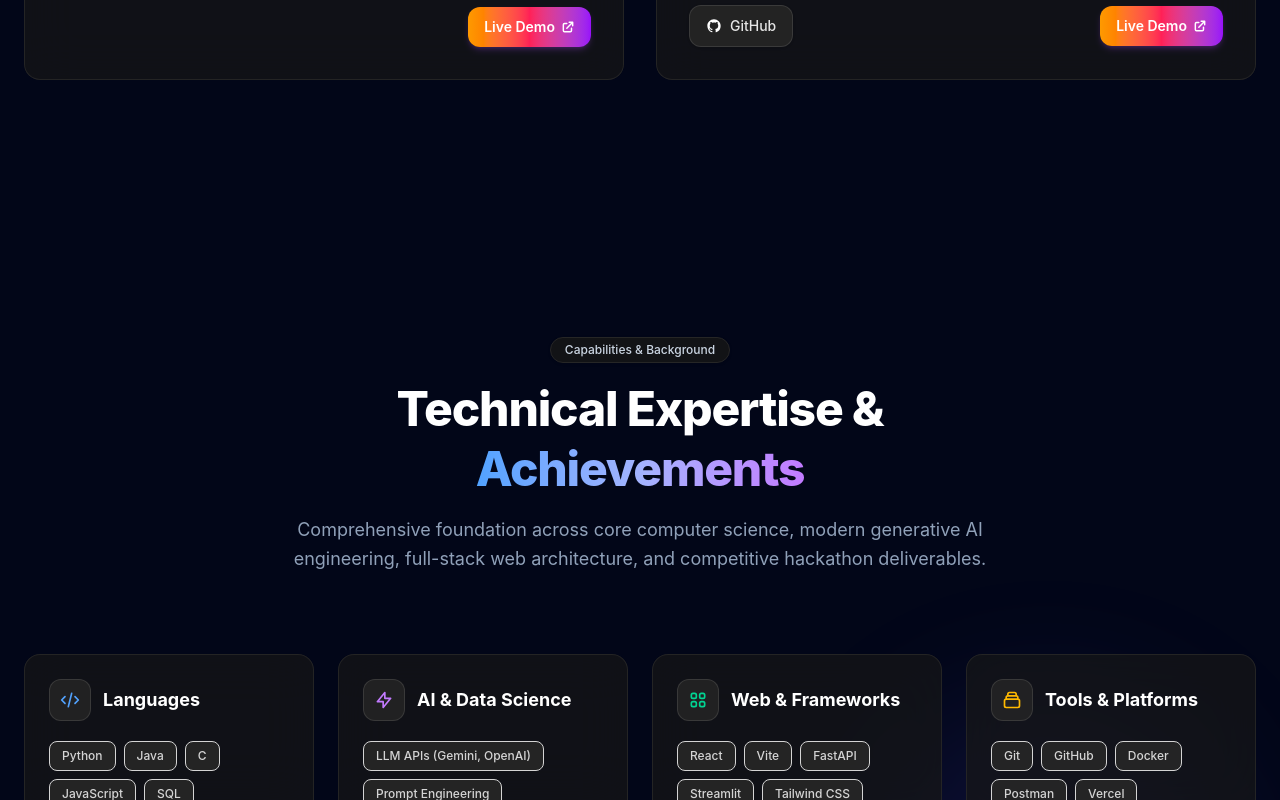
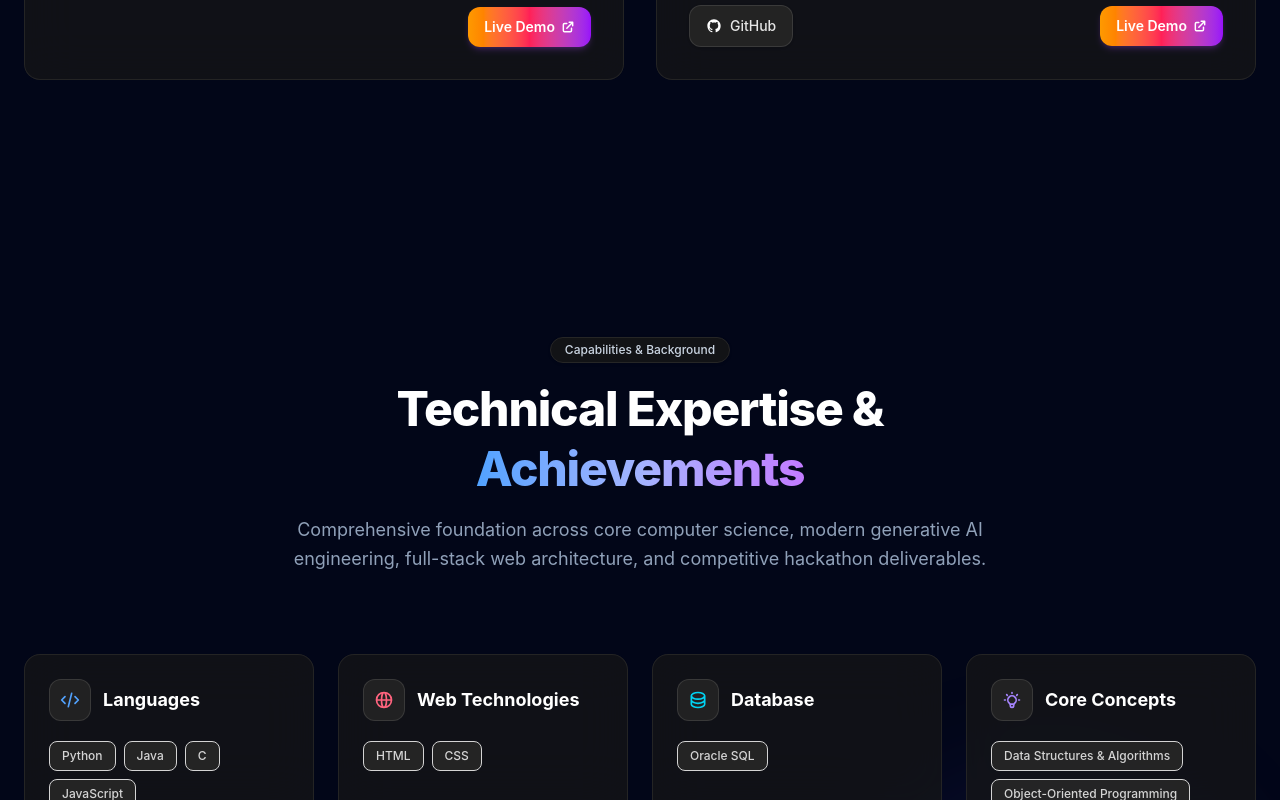
Before and after one commit to YendetiYashashwini/yashashwini-portfolio, a React app: page / in a window 1280 px wide. Shown: the part 2000-2800 px from the top of the page. Built offline with nearby package versions, Linux system fonts and the light colour scheme; the HTML template or start-up script is replaced by a standard one.

Commit message:
feat(skills): add technical skills grid and achievements section

```diff
--- a/src/components/SkillsAndExperience.jsx
+++ b/src/components/SkillsAndExperience.jsx
@@ -4,51 +4,106 @@ export default function SkillsAndExperience() {
       category: 'Languages',
       badgeColor: 'text-blue-400 bg-blue-500/10 border-blue-500/30',
       hoverGlow: 'hover:border-blue-500/40',
+      colSpan: 'col-span-1',
       icon: (
         <svg className="w-5 h-5 text-blue-400" fill="none" viewBox="0 0 24 24" stroke="currentColor" strokeWidth="2" aria-hidden="true">
           <path strokeLinecap="round" strokeLinejoin="round" d="M10 20l4-16m4 4l4 4-4 4M6 16l-4-4 4-4" />
         </svg>
       ),
-      skills: ['Python', 'Java', 'C', 'JavaScript', 'SQL'],
+      skills: ['Python', 'Java', 'C', 'JavaScript'],
     },
     {
-      category: 'AI & Data Science',
+      category: 'Web Technologies',
+      badgeColor: 'text-rose-400 bg-rose-500/10 border-rose-500/30',
+      hoverGlow: 'hover:border-rose-500/40',
+      colSpan: 'col-span-1',
+      icon: (
+        <svg className="w-5 h-5 text-rose-400" fill="none" viewBox="0 0 24 24" stroke="currentColor" strokeWidth="2" aria-hidden="true">
+          <path strokeLinecap="round" strokeLinejoin="round" d="M21 12a9 9 0 01-9 9m9-9a9 9 0 00-9-9m9 9H3m9 9a9 9 0 01-9-9m9 9c1.657 0 3-4.03 3-9s-1.343-9-3-9m0 18c-1.657 0-3-4.03-3-9s1.343-9 3-9m-9 9a9 9 0 019-9" />
+        </svg>
+      ),
+      skills: ['HTML', 'CSS'],
+    },
+    {
+      category: 'Database',
+      badgeColor: 'text-cyan-400 bg-cyan-500/10 border-cyan-500/30',
+      hoverGlow: 'hover:border-cyan-500/40',
+      colSpan: 'col-span-1',
+      icon: (
+        <svg className="w-5 h-5 text-cyan-400" fill="none" viewBox="0 0 24 24" stroke="currentColor" strokeWidth="2" aria-hidden="true">
+          <path strokeLinecap="round" strokeLinejoin="round" d="M4 7v10c0 2.21 3.582 4 8 4s8-1.79 8-4V7M4 7c0 2.21 3.582 4 8 4s8-1.79 8-4M4 7c0-2.21 3.582-4 8-4s8 1.79 8 4m0 5c0 2.21-3.582 4-8 4s-8-1.79-8-4" />
+        </svg>
+      ),
+      skills: ['Oracle SQL'],
+    },
+    {
+      category: 'Core Concepts',
+      badgeColor: 'text-violet-400 bg-violet-500/10 border-violet-500/30',
+      hoverGlow: 'hover:border-violet-500/40',
+      colSpan: 'col-span-1',
+      icon: (
+        <svg className="w-5 h-5 text-violet-400" fill="none" viewBox="0 0 24 24" stroke="currentColor" strokeWidth="2" aria-hidden="true">
+          <path strokeLinecap="round" strokeLinejoin="round" d="M9.663 17h4.673M12 3v1m6.364 1.636l-.707.707M21 12h-1M4 12H3m3.343-5.657l-.707-.707m2.828 9.9a5 5 0 117.072 0l-.548.547A3.374 3.374 0 0014 18.469V19a2 2 0 11-4 0v-.531c0-.895-.356-1.754-.988-2.386l-.548-.547z" />
+        </svg>
+      ),
+      skills: [
+        'Data Structures & Algorithms',
+        'Object-Oriented Programming',
+        'Problem Solving',
+        'Machine Learning',
+      ],
+    },
+    {
+      category: 'AI & ML',
       badgeColor: 'text-purple-400 bg-purple-500/10 border-purple-500/30',
       hoverGlow: 'hover:border-purple-500/40',
+      colSpan: 'col-span-1 md:col-span-2 lg:col-span-2',
       icon: (
         <svg className="w-5 h-5 text-purple-400" fill="none" viewBox="0 0 24 24" stroke="currentColor" strokeWidth="2" aria-hidden="true">
           <path strokeLinecap="round" strokeLinejoin="round" d="M13 10V3L4 14h7v7l9-11h-7z" />
         </svg>
       ),
       skills: [
-        'LLM APIs (Gemini, OpenAI)',
+        'Scikit-Learn',
+        'OpenAI API & LLMs',
+        'Gemini API',
+        'Hugging Face',
+        'NumPy',
+        'Pandas',
         'Prompt Engineering',
         'Agentic Workflows',
-        'spaCy',
-        'scikit-learn',
       ],
     },
     {
-      category: 'Web & Frameworks',
+      category: 'Frameworks & Libraries',
       badgeColor: 'text-emerald-400 bg-emerald-500/10 border-emerald-500/30',
       hoverGlow: 'hover:border-emerald-500/40',
+      colSpan: 'col-span-1',
       icon: (
         <svg className="w-5 h-5 text-emerald-400" fill="none" viewBox="0 0 24 24" stroke="currentColor" strokeWidth="2" aria-hidden="true">
           <path strokeLinecap="round" strokeLinejoin="round" d="M4 6a2 2 0 012-2h2a2 2 0 012 2v2a2 2 0 01-2 2H6a2 2 0 01-2-2V6zM14 6a2 2 0 012-2h2a2 2 0 012 2v2a2 2 0 01-2 2h-2a2 2 0 01-2-2V6zM4 16a2 2 0 012-2h2a2 2 0 012 2v2a2 2 0 01-2 2H6a2 2 0 01-2-2v-2zM14 16a2 2 0 012-2h2a2 2 0 012 2v2a2 2 0 01-2 2h-2a2 2 0 01-2-2v-2z" />
         </svg>
       ),
-      skills: ['React', 'Vite', 'FastAPI', 'Streamlit', 'Tailwind CSS', 'Node.js'],
+      skills: [
+        'React',
+        'Node.js',
+        'Express.js',
+        'Tailwind CSS',
+        'FastAPI',
+        'Streamlit',
+      ],
     },
     {
       category: 'Tools & Platforms',
       badgeColor: 'text-amber-400 bg-amber-500/10 border-amber-500/30',
       hoverGlow: 'hover:border-amber-500/40',
+      colSpan: 'col-span-1',
       icon: (
         <svg className="w-5 h-5 text-amber-400" fill="none" viewBox="0 0 24 24" stroke="currentColor" strokeWidth="2" aria-hidden="true">
           <path strokeLinecap="round" strokeLinejoin="round" d="M19 11H5m14 0a2 2 0 012 2v6a2 2 0 01-2 2H5a2 2 0 01-2-2v-6a2 2 0 012-2m14 0V9a2 2 0 00-2-2M5 11V9a2 2 0 012-2m0 0V5a2 2 0 012-2h6a2 2 0 012 2v2M7 7h10" />
         </svg>
       ),
-      skills: ['Git', 'GitHub', 'Docker', 'Postman', 'Vercel', 'Hugging Face'],
+      skills: ['Git', 'GitHub', 'VS Code', 'Docker', 'Postman', 'Vercel'],
     },
   ]
 
@@ -107,7 +162,7 @@ export default function SkillsAndExperience() {
         {skillCategories.map((cat) => (
           <div
             key={cat.category}
-            className={`group rounded-2xl bg-neutral-900/70 backdrop-blur-xl border border-neutral-800/90 ${cat.hoverGlow} p-6 flex flex-col justify-between transition-all duration-300 hover:shadow-xl hover:-translate-y-1`}
+            className={`group rounded-2xl bg-neutral-900/70 backdrop-blur-xl border border-neutral-800/90 ${cat.hoverGlow} ${cat.colSpan} p-6 flex flex-col justify-between transition-all duration-300 hover:shadow-xl hover:-translate-y-1`}
           >
             <div>
               {/* Category Header */}
```
